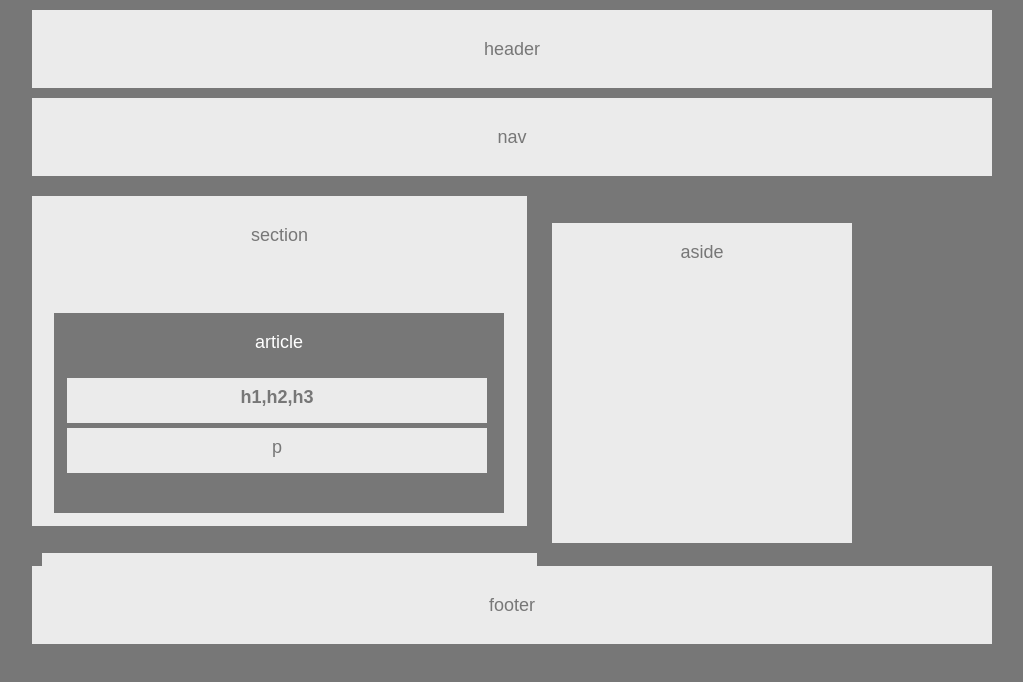
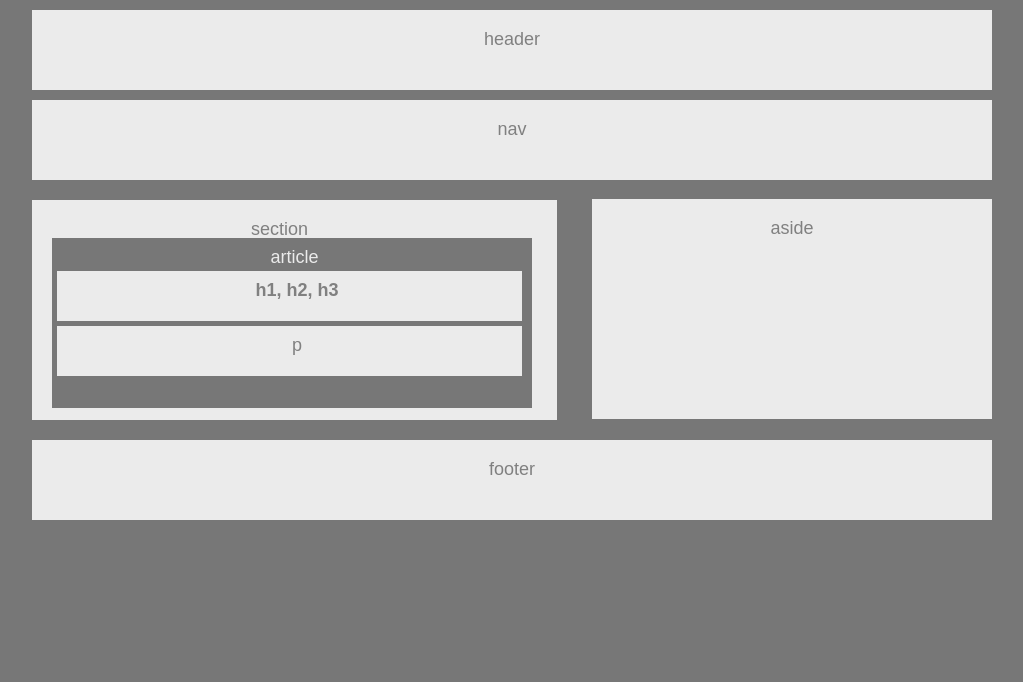
Before and after one commit to Ruha-RP/HW-Wireframe, a plain HTML site: page index.html in a window 1280 px wide. Shown: the whole page, without its empty margins (128-1151 px from the left). Drawn offline with Linux system fonts and the light colour scheme.

Commit message:
Revised html and css

```diff
--- a/index.html
+++ b/index.html
@@ -1,26 +1,21 @@
 <!DOCTYPE html>
 <html>
 <head>
-	<title></title>
-	<meta charset="utf-8">
+	<title>Basic Wireframe Activity</title>
 	<link rel="stylesheet" type="text/css" href="reset.css">
 	<link rel="stylesheet" type="text/css" href="style.css">
 </head>
 <body>
-	<!-- Header panel -->
 	<header>header</header>
-	<!-- Navigation panel -->
 	<nav>nav</nav>
-	<!-- Content section -->
-	<section>section
-		<aside class="clear">aside</aside>
-		<div class="innerBoxes">
-			<article>article</article>
-			<div class="h">h1,h2,h3</div>
-			<p>p</p>
-		</div>
-	</section>
-	<!-- Footer section -->
+		<section>section
+			<article>article
+				<p class="heading">h1, h2, h3</p>
+				<p class="p">p</p>
+			</article>
+			<aside>aside</aside>
+		</section>
+
 	<footer>footer</footer>
 </body>
 </html>
--- a/style.css
+++ b/style.css
@@ -1,99 +1,89 @@
+
+html {
+	background-color: #777;
+}
+
 body {
-	width: 960px;
-	background-color: #777;
-	color: #777;
-	font-family:'Arial', 'Helvetica Neue', Helvetica, sans-serif;
+	margin: auto;
+	text-align: center;
+	width: 960px ;
 	font-size: 18px;
-	text-align: center;
-	margin: auto;
+	color: gray;
+	font-family: 'Arial', 'Helvetica Neue', Helvetica, sans-serif;
 }
+
 
 header {
 	background-color: #ebebeb;
-	padding: 30px 10px;
-	margin-bottom: 10px;
+	height: 60px;
 	margin-top: 10px;
+	padding-top: 20px;
 }
 
 nav {
 	background-color: #ebebeb;
-	padding: 30px 10px;
-	margin-bottom: 20px;
+	height: 60px;
+	margin-top: 10px;
+	padding-top: 20px;
 }
 
 section {
 	background-color: #ebebeb;
-	width: 495px;
-	height: 300px;
-	padding-top:  30px;
-	margin: 0px;
+	margin-top: 20px;
+	margin-bottom: 20px;
+	width:495px;
+	height: 200px;
+	padding-top: 20px;
+	padding-right: 30px;
+	position: relative;
+
+
 }
-/*need to revise this: not sure if necessary*/
-.innerBoxes {
-	background-color: #ebebeb ;
-	position: absolute;
-	width: 495px;
-	height: 300px;
-    margin: 10px 0 0 10px;
-    height: 40px;
-}
-
 
 article {
 	background-color: #777;
-	color: white;
-	height: 180px;
-	width: 450px;
-	padding-top: 20px;
+	width: 475px;
+	height: 160px;
+	padding-top: 10px;
+	padding-left: 5px;
 	position: absolute;
-	left: 12px;
-	bottom: 80px;
+	left: 20px;
+	color: #ebebeb;
 
-}
-
-.h {
-	background-color: #ebebeb;
-	font-weight: bold;
-	padding-top: 10px;
-	padding-bottom: 10px;
-	margin: 10px 10px 10px 10px;
-	height: 25px;
-	width: 420px;
-	position: absolute;
-	left: 15px;
-	bottom: 160px;
 }
 
 p {
 	background-color: #ebebeb;
+	width: 450px;
+	height: 40px;
 	padding-top: 10px;
-	padding-bottom: 10px;
-	margin: 10px 10px 10px 10px;
-	height: 25px;
-	width: 420px;
-	position: absolute;
-	left: 15px;
-	bottom: 110px;
-}
-/*
-The the CSS properties of the aside box need to be adjusted
-*/aside {
-	background-color: #ebebeb;
-	width: 300px;
-	height: 300px;
-	margin: -21px 0 0 520px;
-	top: 20px;
-	padding-top: 20px;
+	padding-left: 15px;
+	margin-top: 5px;
+	color: gray;
 }
 
-.clear: {
-	clear :both;
+.heading {
+	font-weight: bold;
+}
+
+aside {
+	background-color: #ebebeb;
+	padding-top: 20px;
+	width: 400px;
+	height: 200px;
+	position: relative;
+	right: -560px;
+	bottom: 39px;
 }
 
 
-footer {
+footer{
 	background-color: #ebebeb;
-	margin-top: 40px;
-	margin-bottom: 10px;
-	padding: 30px 10px;
+	height: 60px;
+	padding-top: 20px;
+	margin-top: 20px;
 }
+
+footer.clear {
+	clear: both;
+}
```
